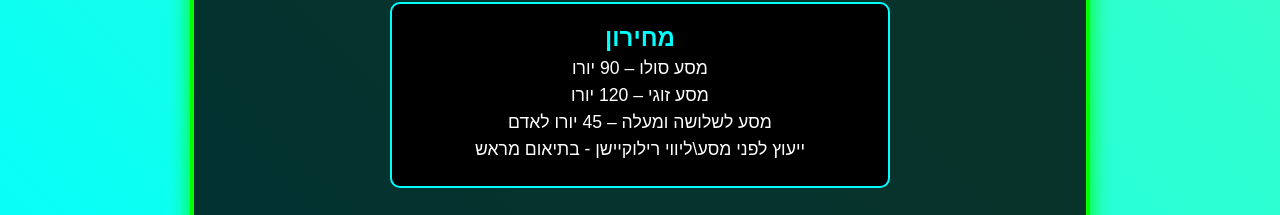
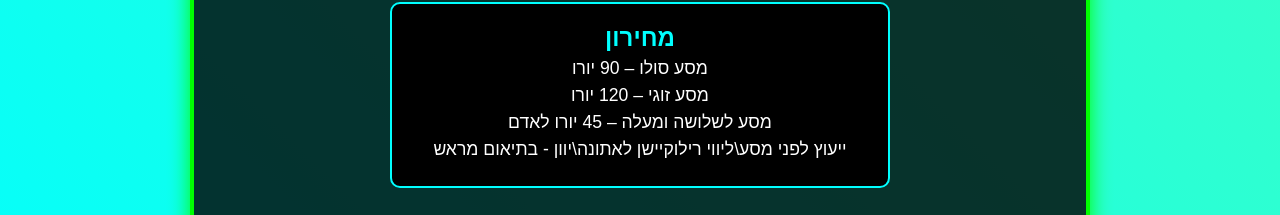
Before and after one commit to chicky99a/travel, a plain HTML site: page index.html in a window 1280 px wide. Shown: the part 1858-2073 px from the top of the page. Drawn offline with Linux system fonts and the light colour scheme.

Commit message:
Update index.html

```diff
--- a/index.html
+++ b/index.html
@@ -800,7 +800,7 @@
     <p>מסע סולו – 90 יורו</p>
     <p>מסע זוגי – 120 יורו</p>
     <p>מסע לשלושה ומעלה – 45 יורו לאדם</p>
-    <p>ייעוץ לפני מסע\ליווי רילוקיישן - בתיאום מראש</p>
+    <p>ייעוץ לפני מסע\ליווי רילוקיישן לאתונה\יוון - בתיאום מראש</p>
   </div>
 </body>
 </html>        <div class="author-section" style="background: rgba(0, 0, 0, 0.9); border: 3px solid #00ff00; margin-bottom: 20px; padding: 25px; position: relative; overflow: hidden;">
```
